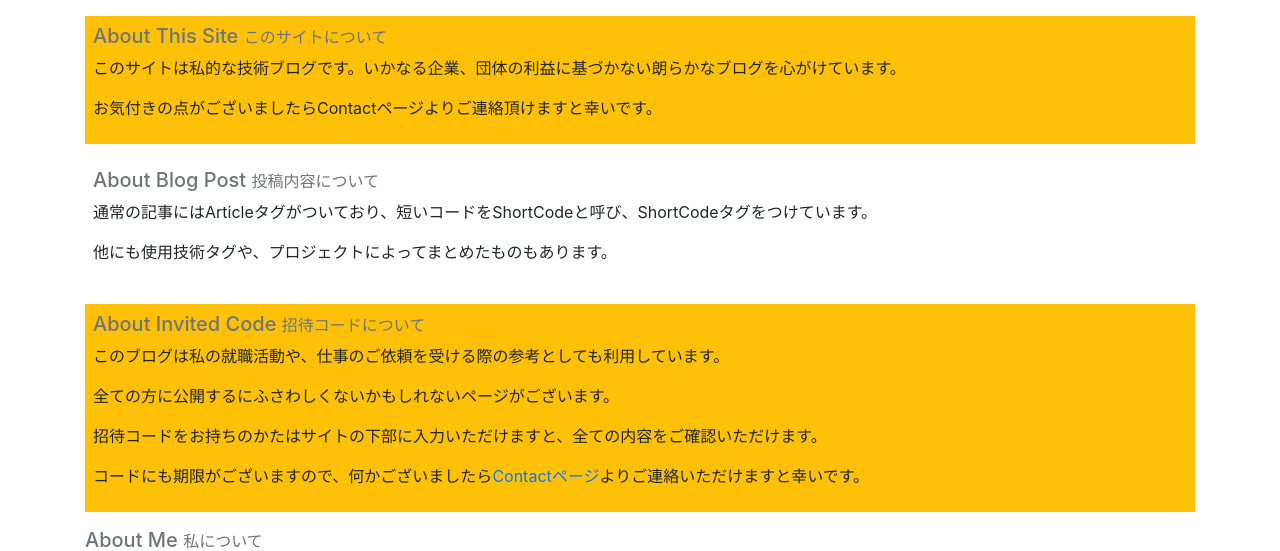
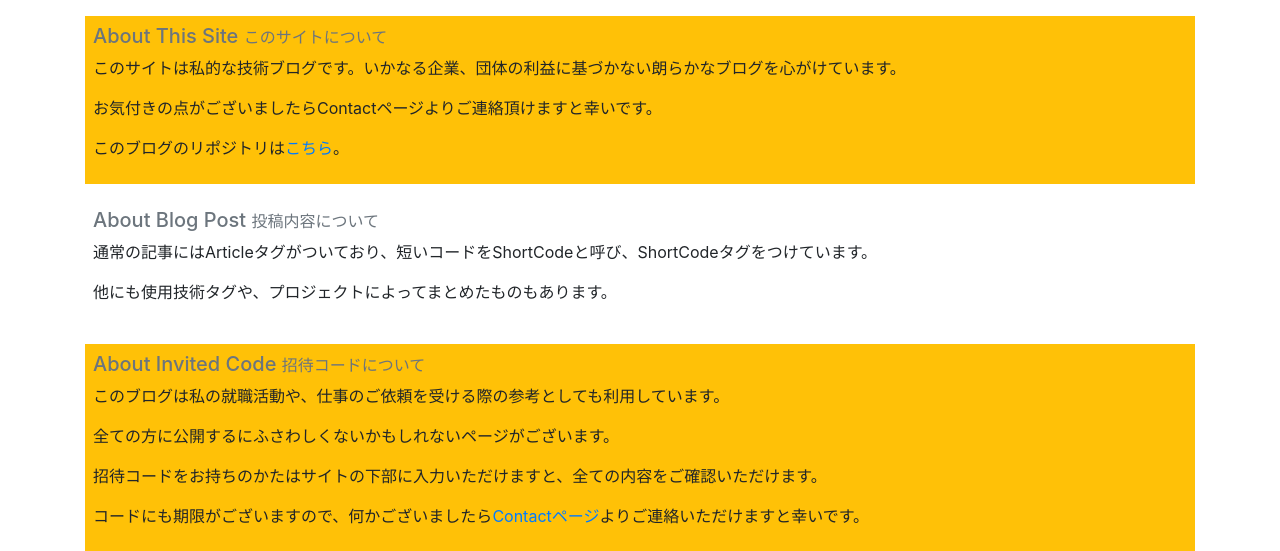
Before and after one commit to asemolotion/asemolotion_blog, a Django app: page /about/ in a window 1280 px wide. Shown: the part 56-607 px from the top of the page. Run offline with Django 3.2, Linux system fonts and the light colour scheme; some libraries are stand-ins or nearby versions.

Commit message:
add repo link in about page #48

```diff
--- a/general/templates/general/about.html
+++ b/general/templates/general/about.html
@@ -12,6 +12,9 @@
         </p>
         <p>
             お気付きの点がございましたらContactページよりご連絡頂けますと幸いです。
+        </p>
+        <p>
+            このブログのリポジトリは<a href="https://github.com/asemolotion/asemolotion_blog">こちら</a>。
         </p>
     </section>
 </div>
@@ -95,7 +98,7 @@
                     <th>SNS</th>
                     <td>
                         <a href="https://github.com/asemolotion">
-                            <img src="https://img.icons8.com/ios-filled/40/000000/github.png">
+                            <img id='githubicon' src="https://img.icons8.com/ios-filled/40/000000/github.png">
                         </a><br>
                         <small>this icon by <a href="https://icons8.com/icon/12599/ios-filled">iOS Filled icon by Icons8</a></small>
                     </td>
```
